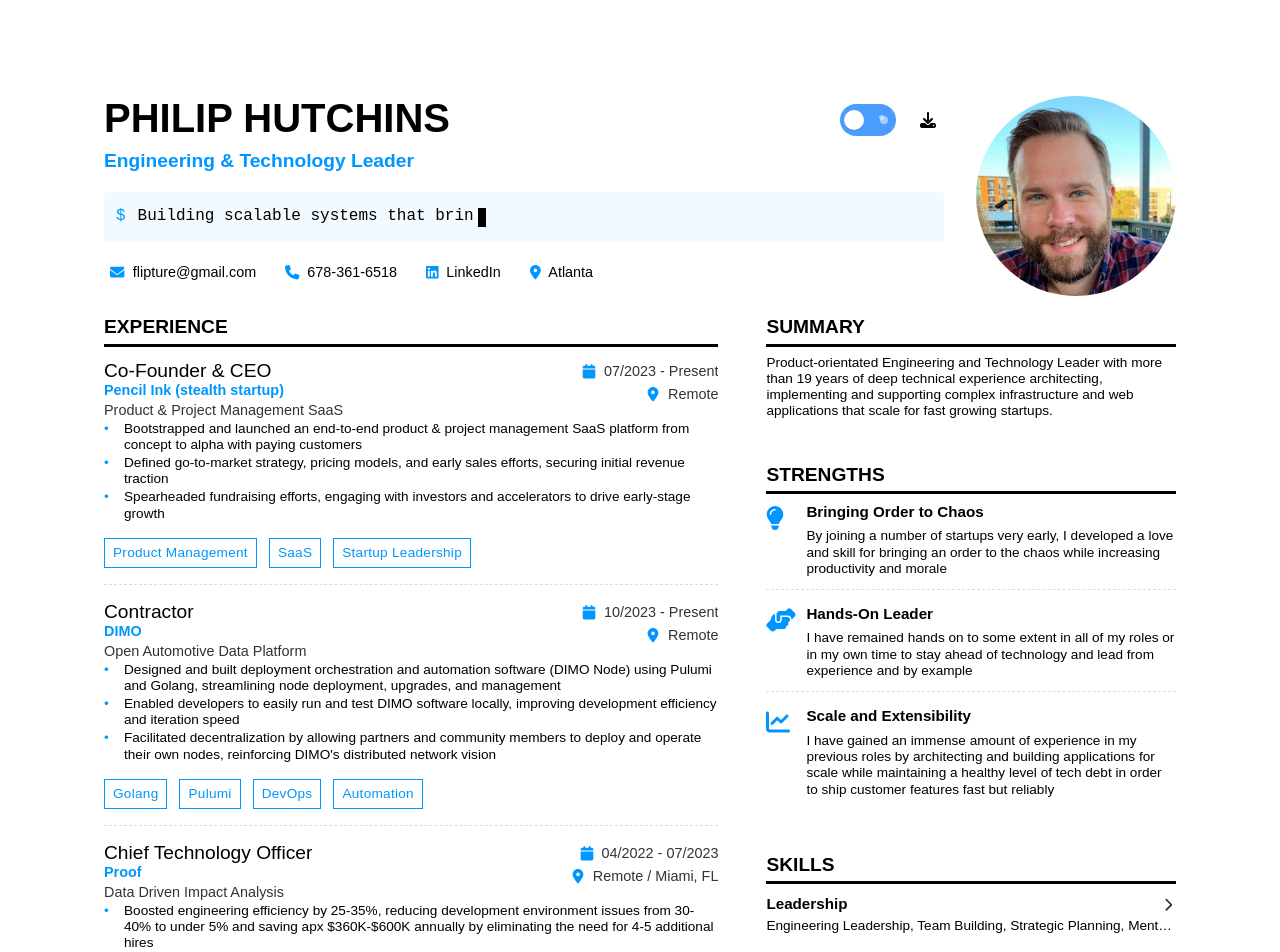
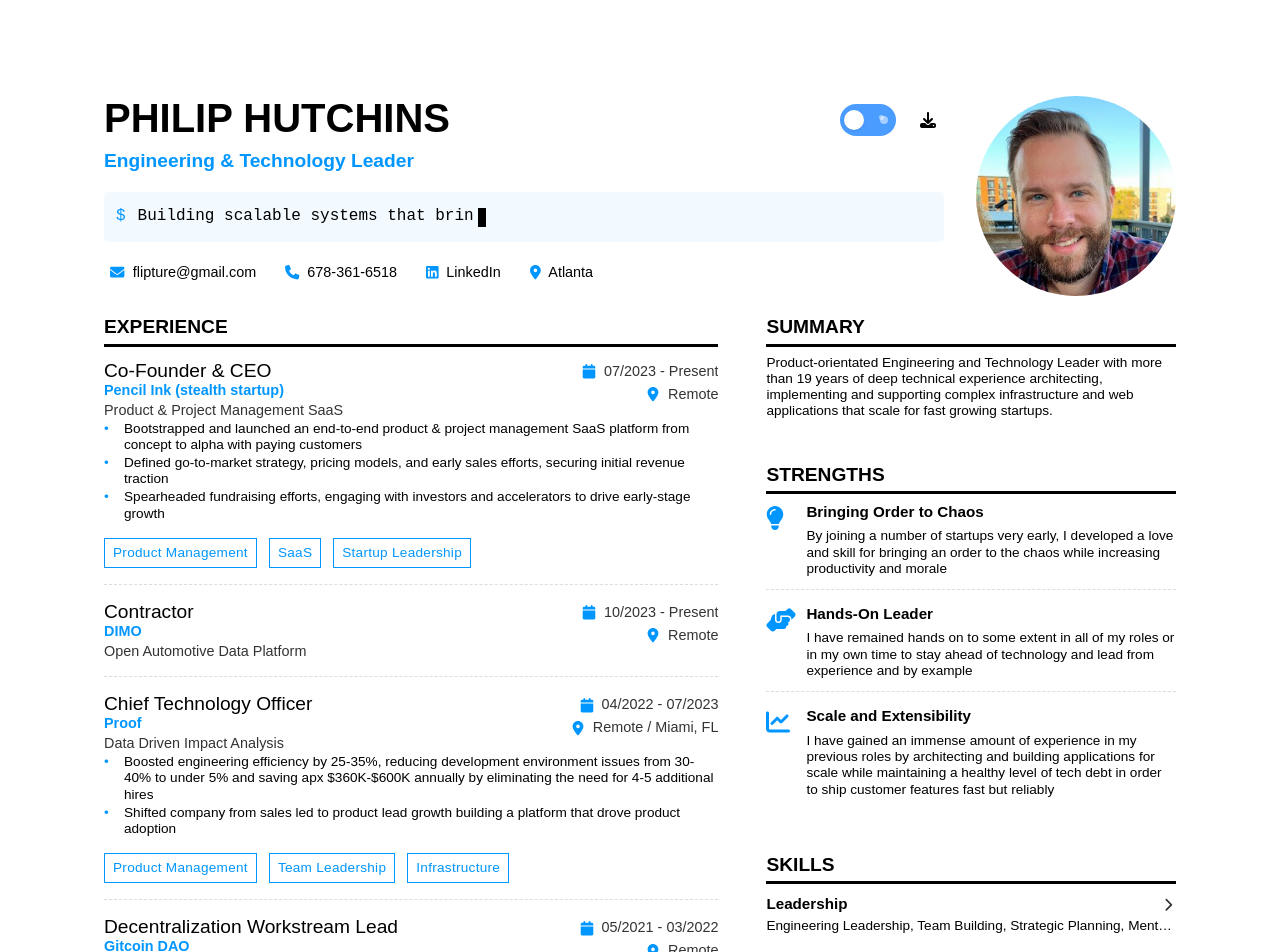
Before and after one commit to phutchins/interactiveresume, a Vue app: page / in a window 1280 px wide. Shown: the top 952 px of the page. Built offline with nearby package versions, Linux system fonts and the light colour scheme.

Commit message:
Customize initial job expansion states

```diff
--- a/src/components/ExperienceSection.vue
+++ b/src/components/ExperienceSection.vue
@@ -132,7 +132,14 @@ const jobs: Experience[] = [
   }
 ]
 
-const expandedJobs = ref(new Array(jobs.length).fill(true))
+const expandedJobs = ref([
+  true,  // Pencil Ink
+  false, // DIMO
+  true,  // Proof
+  false, // Gitcoin DAO
+  true,  // Gravy Solutions
+  true   // Storj Labs
+])
 
 const toggleExpanded = (index: number) => {
   expandedJobs.value[index] = !expandedJobs.value[index]
```
